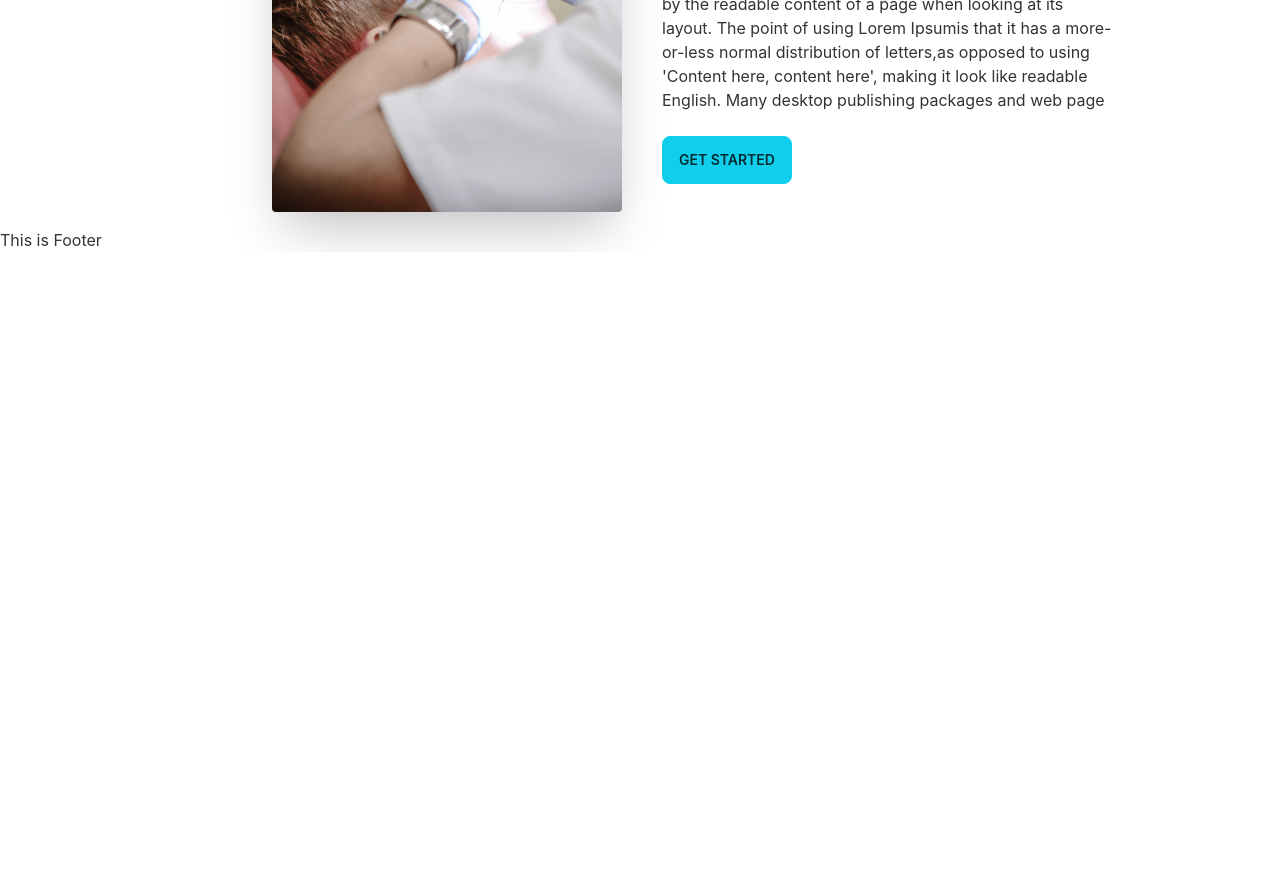
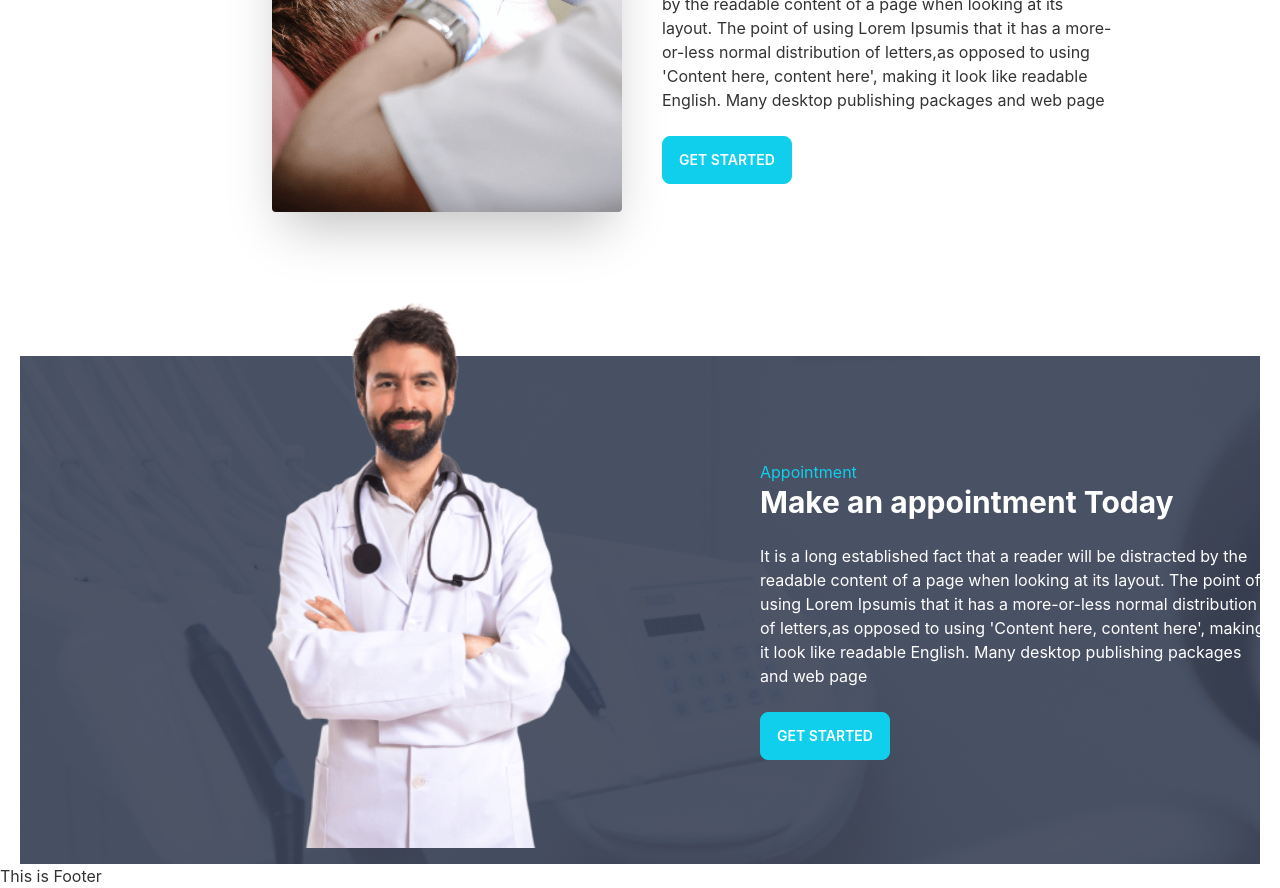
Before and after one commit to Abu-Saleh-Rony/doctors-portal-client-site, a React (Create React App) app: page / in a window 1280 px wide. Shown: the part 1400-2288 px from the top of the page. Before the commit the page ends 1652 px from the top, so only its background shows below. Built offline with nearby package versions, Linux system fonts and the light colour scheme.

Commit message:
added doctor cover section

```diff
--- a/src/pages/Home/Home/Cardsection/Cardsection.js
+++ b/src/pages/Home/Home/Cardsection/Cardsection.js
@@ -5,11 +5,11 @@
     return (
         <div className="hero mt-10 mx-16">
             <div className="hero-content flex-col lg:flex-row">
-                <img src={treatment} className="lg:max-w-[350px] sm:max-w-[120px] sm:mx-0 rounded shadow-2xl" />
-                <div className='lg: max-w-[450px] sm: max-w-[250px] lg: mx-6'>
+                <img src={treatment} alt='' className="lg:max-w-[350px] sm:max-w-[120px] rounded shadow-2xl" />
+                <div className='lg:max-w-[450px] sm:max-w-[250px] lg: mx-6'>
                     <h1 className="text-5xl font-bold">Exceptional Dental Care, on Your Terms</h1>
                     <p className="py-6 ">It is a long established fact that a reader will be distracted by the readable content of a page when looking at its layout. The point of using Lorem Ipsumis that it has a more-or-less normal distribution of letters,as opposed to using 'Content here, content here', making it look like readable English. Many desktop publishing packages and web page</p>
-                    <button className="btn btn-primary">Get Started</button>
+                    <button className="btn btn-primary text-white">Get Started</button>
                 </div>
             </div>
         </div>
--- a/src/pages/Home/Home/Home.js
+++ b/src/pages/Home/Home/Home.js
@@ -2,6 +2,7 @@
 import Banner from '../Banner/Banner';
 import Infocards from '../Infocards/Infocards';
 import Cardsection from './Cardsection/Cardsection';
+import Makeappointment from './Makeappointment/Makeappointment';
 import Servicecards from './ServiceCard/Servicecards';
 
 const Home = () => {
@@ -11,6 +12,7 @@
             <Infocards></Infocards>
             <Servicecards></Servicecards>
             <Cardsection></Cardsection>
+            <Makeappointment></Makeappointment>
 
         </div>
     );
--- /dev/null
+++ b/src/pages/Home/Home/Makeappointment/Makeappointment.js
@@ -0,0 +1,23 @@
+import React from 'react';
+import doctor from '../../../../assets/images/doctor.png';
+import appointment from '../../../../assets/images/appointment.png';
+
+const Makeappointment = () => {
+    return (
+        <section className='mt-32' style={{ background: `url(${appointment})` }}>
+            <div className="hero mt-10 mx-16">
+                <div className="hero-content flex-col lg:flex-row">
+                    <img src={doctor} alt='' className=" -mt-32 w-1/2 rounded" />
+                    <div className='mx-10'>
+                        <h2 className='text-primary'>Appointment</h2>
+                        <h1 className="text-3xl font-bold text-white">Make an appointment Today</h1>
+                        <p className="py-6 text-white">It is a long established fact that a reader will be distracted by the readable content of a page when looking at its layout. The point of using Lorem Ipsumis that it has a more-or-less normal distribution of letters,as opposed to using 'Content here, content here', making it look like readable English. Many desktop publishing packages and web page</p>
+                        <button className="btn btn-primary text-white">Get Started</button>
+                    </div>
+                </div>
+            </div>
+        </section>
+    );
+};
+
+export default Makeappointment;
```
